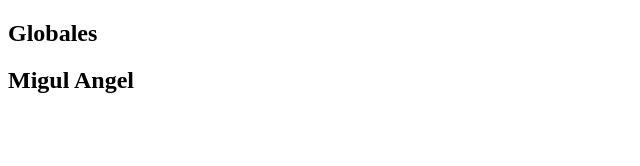
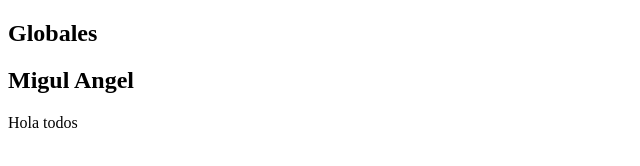
Before and after one commit to WebMaick/config-blogales, a plain HTML site: page index.html in a window 1280 px wide. Shown: the full height of the page, 0-640 px from the left. Drawn offline with Linux system fonts and the light colour scheme.

Commit message:
adicion de nueva linea
adicionando nueva linea de parrafo

```diff
--- a/index.html
+++ b/index.html
@@ -9,5 +9,6 @@
 <body>
     <h2>Globales</h2>
 	<h2>Migul Angel</h2>
+	Hola todos
 </body>
 </html>
```
